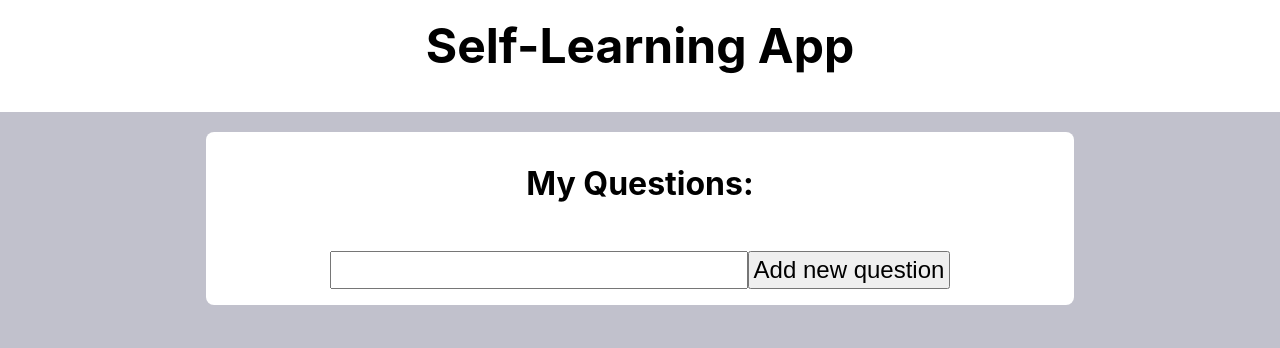
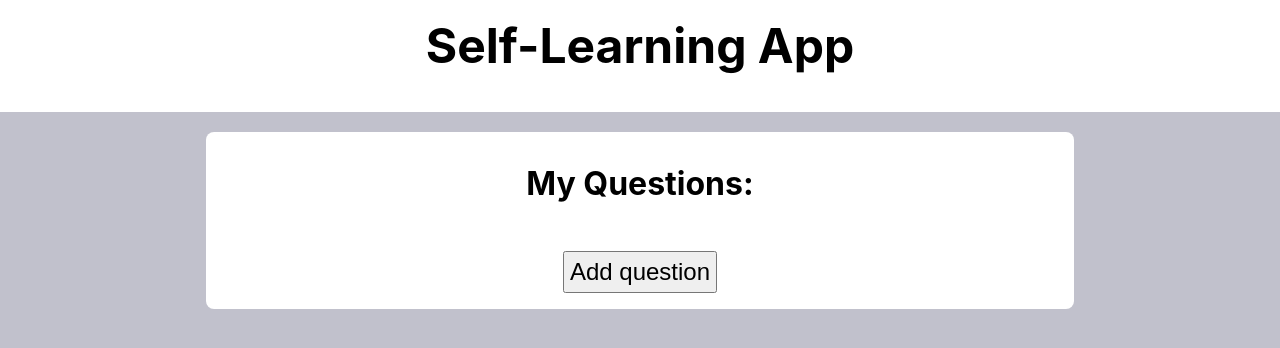
Before and after one commit to chingu-voyages/v12-geckos-team-04, a React (Create React App) app: page / in a window 1280 px wide. Shown: the top 348 px of the page. Built offline with nearby package versions, Linux system fonts and the light colour scheme.

Commit message:
make new question form a modal

```diff
--- a/src/components/Questions/Form.js
+++ b/src/components/Questions/Form.js
@@ -5,10 +5,10 @@ const Form = (props) => {
 
     return (
 
-        <div className="form-wrapper">
-            <form action="submit" onSubmit={props.addQuestion}>
+        <div className="form-wrapper" onClick={props.closeForm}>
+            <form className="form-content" action="submit" onSubmit={props.addQuestion}>
                 <input type="text" className="question-input" name="input" onChange={props.handleInput} />
-                <button className="add-button">Add new question</button>
+                <button className="add-button">Add</button>
             </form>
         </div>
 
--- /dev/null
+++ b/src/components/Questions/NewQuestionButton.js
@@ -0,0 +1,11 @@
+import React from 'react'
+
+const NewQuestionButton = (props) => {
+    return (
+        <div className="new-question-button-wrapper">
+            <button className="new-question-button" onClick={props.openForm}>Add question</button>
+        </div>
+    )
+}
+
+export default NewQuestionButton
--- a/src/components/Questions/Questions.css
+++ b/src/components/Questions/Questions.css
@@ -35,22 +35,7 @@
     font-size: 2rem;
 }
 
-.form-wrapper {
-    font-size: 1.5rem;
-    text-align: center;
-    padding: 1rem;
-}
 
-.question-input {
-    font-size: inherit;
-    padding: 0.2rem;
-    width: 50%;
-}
-
-.add-button {
-    font-size: inherit;
-    padding: 0.2rem;
-}
 
 .delete-question-button {
     cursor: pointer;
@@ -109,6 +94,10 @@
     cursor: pointer;
 }
 
+.close-modal-button:hover {
+    color: red;
+}
+
 .modal-info-list {
     list-style: none;
 }
@@ -116,3 +105,67 @@
 .modal-info-label {
     font-weight: bold;
 }
+
+.new-question-button-wrapper {
+    text-align: center;
+    padding: 1rem;
+}
+
+.new-question-button {
+    font-size: 1.5rem;
+    padding: 0.3rem;
+}
+
+
+
+
+
+
+.form-wrapper {
+    z-index: 10;
+    position: fixed;
+    top: 0;
+    left: 0;
+    bottom: 0;
+    width: 100%;
+    background: rgba(0, 0, 0, 0.5);
+    display: flex;
+    flex-direction: column;
+    justify-content: center;
+    align-items: center;
+    animation: fade-in 500ms ease-out;
+}
+
+@keyframes fade-in {
+    0% {opacity: 0}
+    100% {opacity: 1}
+}
+
+.form-wrapper {
+    font-size: 1.5rem;
+    text-align: center;
+    padding: 1rem;
+}
+
+.form-content {
+    background: white;
+    width: 45%;
+    border-radius: 8px;
+    padding: 1rem;
+    text-align: center;
+    position: relative;
+    font-size: 1.5rem;
+    display: flex;
+    justify-content: space-around;
+}
+
+.question-input {
+    font-size: inherit;
+    padding: 0.2rem;
+    width: 85%;
+}
+
+.add-button {
+    font-size: inherit;
+    padding: 0.3rem 0.7rem;
+}
--- a/src/components/Questions/QuestionsContainer.js
+++ b/src/components/Questions/QuestionsContainer.js
@@ -3,12 +3,14 @@ import Header from './Header'
 import Form from './Form'
 import QuestionList from './QuestionList';
 import InfoModal from './InfoModal'
+import NewQuestionButton from './NewQuestionButton'
 import './Questions.css'
 
 class QuestionsContainer extends React.Component {
 
     state = {
         questions: [],
+        showForm: false,
         showModal: false,
         selectedQuestion: '',
         selectedDate: ''
@@ -53,6 +55,7 @@ class QuestionsContainer extends React.Component {
         const newQuestionList = [...this.state.questions, newQuestionObj]
         this.setState(() => ({questions: newQuestionList}))
         e.target.elements.input.value = ''
+        this.setState(() => ({showForm: false}))
         this.updateLocalStorage(newQuestionList)
     }
 
@@ -77,6 +80,16 @@ class QuestionsContainer extends React.Component {
         }
     }
 
+    openForm = () => {
+        this.setState(() => ({showForm: true}))
+    }
+
+    closeForm = (e) => {
+        if (e.target.className === 'form-wrapper') {
+            this.setState(() => ({showForm: false}))
+        }
+    }
+
 
     render() {
 
@@ -84,7 +97,8 @@ class QuestionsContainer extends React.Component {
             <div className="questions-container">
                 <div className="questions-content">
                     <Header />
-                    <Form addQuestion={this.addQuestion} updateList={this.updateList} />
+                    <NewQuestionButton openForm={this.openForm} />
+                    {this.state.showForm && <Form addQuestion={this.addQuestion} updateList={this.updateList} closeForm={this.closeForm} />}
                     <QuestionList questions={this.state.questions} deleteQuestion={this.deleteQuestion} showModal={this.showModal} />
                     {this.state.showModal && <InfoModal closeModal={this.closeModal} question={this.state.selectedQuestion} date={this.state.selectedDate} />}
                 </div>
```
